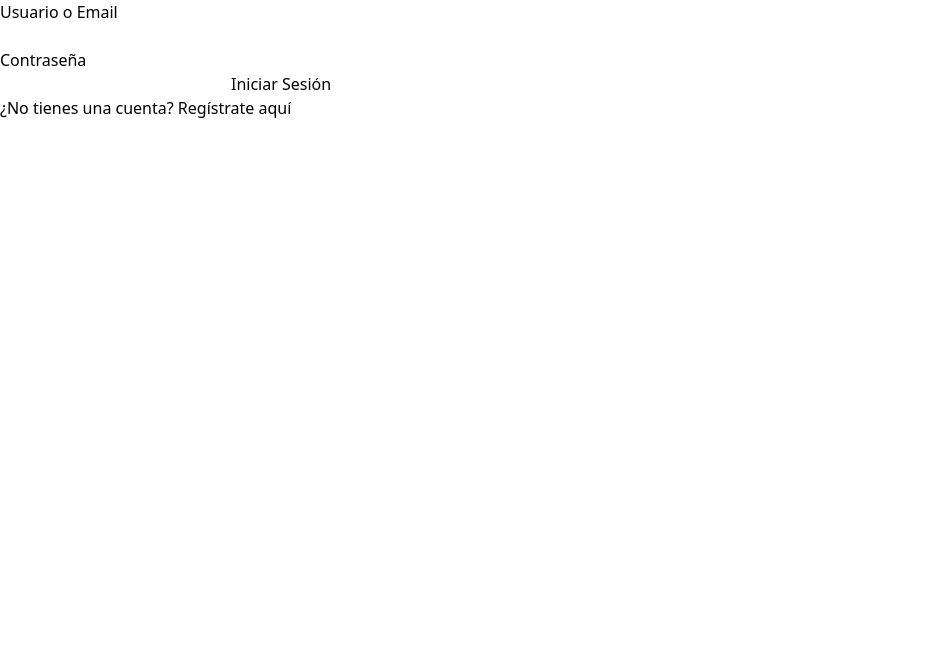
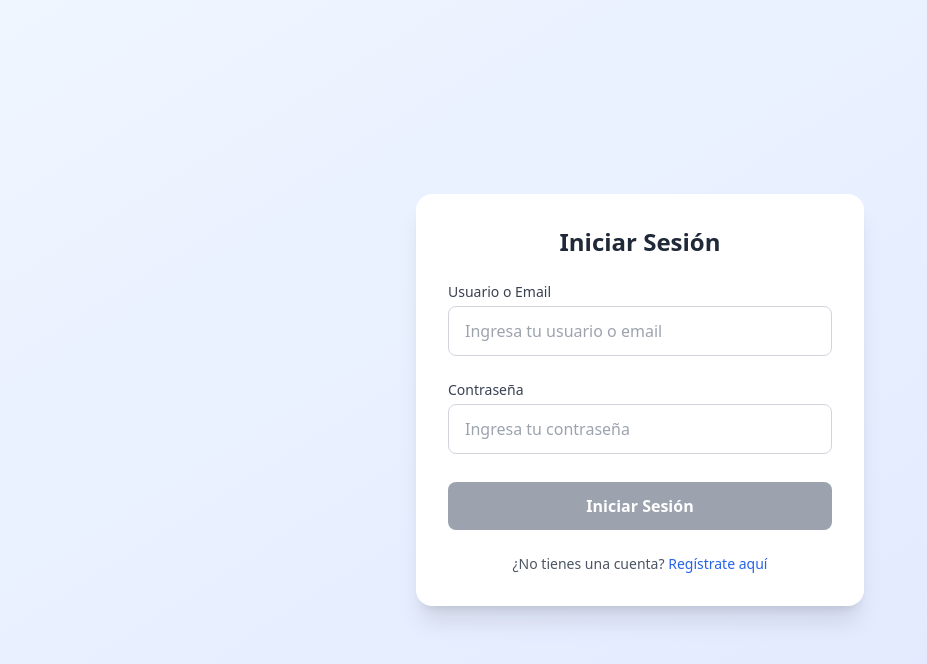
Before and after one commit to gpinula-2020433/SkillCheck_Frontend, a React (Vite) app: page /auth/login in a window 1280 px wide. Shown: the top 664 px of the page, without its empty margins (0-927 px from the left). Built offline with nearby package versions, Linux system fonts and the light colour scheme; no server answers.

Commit message:
se agrega vista de cursos del admin

```diff
--- /dev/null
+++ b/src/components/AdminCourses/CoursesList.jsx
@@ -0,0 +1,58 @@
+import React from "react";
+
+const CourseList = () => {
+  // Datos de ejemplo (luego se reemplazarán por datos reales de MongoDB/Backend)
+  const courses = [
+    { id: 1, name: "Examen de matemáticas" },
+    { id: 2, name: "Examen de ciencia" },
+    { id: 3, name: "Examen de historia" },
+    { id: 4, name: "Examen de inglés" },
+    { id: 5, name: "Examen de psicología" },
+  ];
+
+  return (
+    <div className="max-w-5xl mx-auto p-6 font-sans mt-8">
+      <h1 className="text-2xl font-bold mb-2">Listar todos los Cursos</h1>
+      <button className="bg-blue-500 hover:bg-blue-600 text-white font-semibold py-2 px-4 rounded mb-4">
+        Crear Curso
+      </button>
+
+      <div className="overflow-x-auto shadow-lg rounded-lg">
+        <table className="w-full text-left border border-gray-200">
+          <thead className="bg-gray-100">
+            <tr>
+              <th className="px-6 py-3 font-bold text-gray-800">
+                Nombre del Curso
+              </th>
+              <th className="px-6 py-3 font-bold text-gray-800">
+                Agregar Cuestionario
+              </th>
+              <th className="px-6 py-3 font-bold text-gray-800">
+                Listar Cuestionarios
+              </th>
+            </tr>
+          </thead>
+          <tbody>
+            {courses.map((course) => (
+              <tr key={course.id} className="border-t">
+                <td className="px-6 py-3">{course.name}</td>
+                <td className="px-6 py-3">
+                  <button className="bg-gray-200 hover:bg-gray-300 text-gray-700 px-3 py-1 rounded">
+                    agregar
+                  </button>
+                </td>
+                <td className="px-6 py-3">
+                  <button className="bg-gray-200 hover:bg-gray-300 text-gray-700 px-3 py-1 rounded">
+                    ver
+                  </button>
+                </td>
+              </tr>
+            ))}
+          </tbody>
+        </table>
+      </div>
+    </div>
+  )
+}
+
+export default CourseList
--- a/src/components/Auth/Login.jsx
+++ b/src/components/Auth/Login.jsx
@@ -50,14 +50,17 @@ export const Login = () => {
   }
 
   return (
-    <div className='login-container'>
-      <form className='auth-form' onSubmit={handleSubmit}>
+    <div className="min-h-screen flex items-center justify-center bg-gradient-to-br from-blue-50 to-indigo-100 py-12 px-4 sm:px-6 lg:px-8">
+      <div className="max-w-md w-full bg-white p-8 rounded-2xl shadow-xl">
+        <h2 className="text-2xl font-bold text-center text-gray-800 mb-6">Iniciar Sesión</h2>
+
+        <form className="space-y-6" onSubmit={handleSubmit}>
           <Input
             field='userLoggin'
             label='Usuario o Email'
             value={formData.userLoggin.value}
             onChangeHandler={handleValueChange}
-          placeholder={formData.userLoggin.value}
+            placeholder="Ingresa tu usuario o email"
             type='text'
             onBlurHandler={handleValidationOnBlur}
             showErrorMessage={formData.userLoggin.showError}
@@ -68,19 +71,43 @@ export const Login = () => {
             label='Contraseña'
             value={formData.password.value}
             onChangeHandler={handleValueChange}
-          placeholder={formData.password.value}
+            placeholder="Ingresa tu contraseña"
             type='password'
             onBlurHandler={handleValidationOnBlur}
             showErrorMessage={formData.password.showError}
             validationMessage='Este campo no puede estar vacío'
           />
-        <button disabled={isSubmitButtonDisabled || isLoading} type='submit'>
+
+          <button
+            className={`w-full py-3 px-4 rounded-lg font-semibold text-white transition duration-200 ${
+              isSubmitButtonDisabled || isLoading
+                ? 'bg-gray-400 cursor-not-allowed'
+                : 'bg-blue-600 hover:bg-blue-700 focus:ring-2 focus:ring-blue-500 focus:ring-opacity-75'
+            }`}
+            disabled={isSubmitButtonDisabled || isLoading}
+            type='submit'
+          >
             {isLoading ? 'Cargando...' : 'Iniciar Sesión'}
           </button>
         </form>
-      {error && <p className="error-message">{error}</p>}
-      <div className='redirect-to-login'>
-        <p>¿No tienes una cuenta? <Link to="/auth/register">Regístrate aquí</Link></p>
+
+        {error && (
+          <div className="mt-4 p-3 bg-red-50 border border-red-200 text-red-600 rounded-lg text-sm">
+            {error}
+          </div>
+        )}
+
+        <div className="mt-6 text-center">
+          <p className="text-sm text-gray-600">
+            ¿No tienes una cuenta?{' '}
+            <Link
+              to="/auth/register"
+              className="font-medium text-blue-600 hover:text-blue-500 transition duration-200"
+            >
+              Regístrate aquí
+            </Link>
+          </p>
+        </div>
       </div>
     </div>
   )
--- a/src/components/Input.jsx
+++ b/src/components/Input.jsx
@@ -21,11 +21,14 @@ export const Input = ({
     const handleOnBlur = (e)=>{
         onBlurHandler(e.target.value, field)
     }
+
   return (
-    <>
-        <div className='auth-form-label'>
-            <span>{label}</span>
+    <div className="mb-4">
+        {/* Label en negrita */}
+        <div className='mb-1'>
+            <span className="block text-sm font-medium text-gray-700 font-bold">{label}</span>
         </div>
+
         {
             textarea ? (
                 <textarea
@@ -34,6 +37,7 @@ export const Input = ({
                     onChange={handleValueChange}
                     onBlur={handleOnBlur}
                     rows={5}
+                    className="w-full px-4 py-3 border border-gray-300 rounded-lg focus:outline-none focus:ring-2 focus:ring-blue-500 focus:border-transparent transition duration-200"
                     style={{maxWidth: '400px'}}
                 />
             ) : (
@@ -43,13 +47,18 @@ export const Input = ({
                     onChange={handleValueChange}
                     onBlur={handleOnBlur}
                     placeholder={placeholder}
+                    className="w-full px-4 py-3 border border-gray-300 rounded-lg focus:outline-none focus:ring-2 focus:ring-blue-500 focus:border-transparent transition duration-200"
                 />
             )
         }
-        <span className="auth-form-validation-message">
-            {showErrorMessage && validationMessage}
-        </span>
-    </>
+
+        {/* Mensaje de error debajo del input */}
+        <div className="mt-1">
+            <span className="text-red-500 text-xs">
+                {showErrorMessage && validationMessage}
+            </span>
+        </div>
+    </div>
   )
 }
 
--- a/src/pages/AdminPage/CoursesAdminPage.jsx
+++ b/src/pages/AdminPage/CoursesAdminPage.jsx
@@ -1,8 +1,11 @@
 import React from 'react'
+import CourseList from '../../components/AdminCourses/coursesList'
 
 export const CoursesAdminPage = () => {
   return (
-    <div>CoursesAdminPage</div>
+    <div>
+      <CourseList/>
+    </div>
   )
 }
 export default CoursesAdminPage
```
Lines whose indentation alone changed are shown as unchanged.
